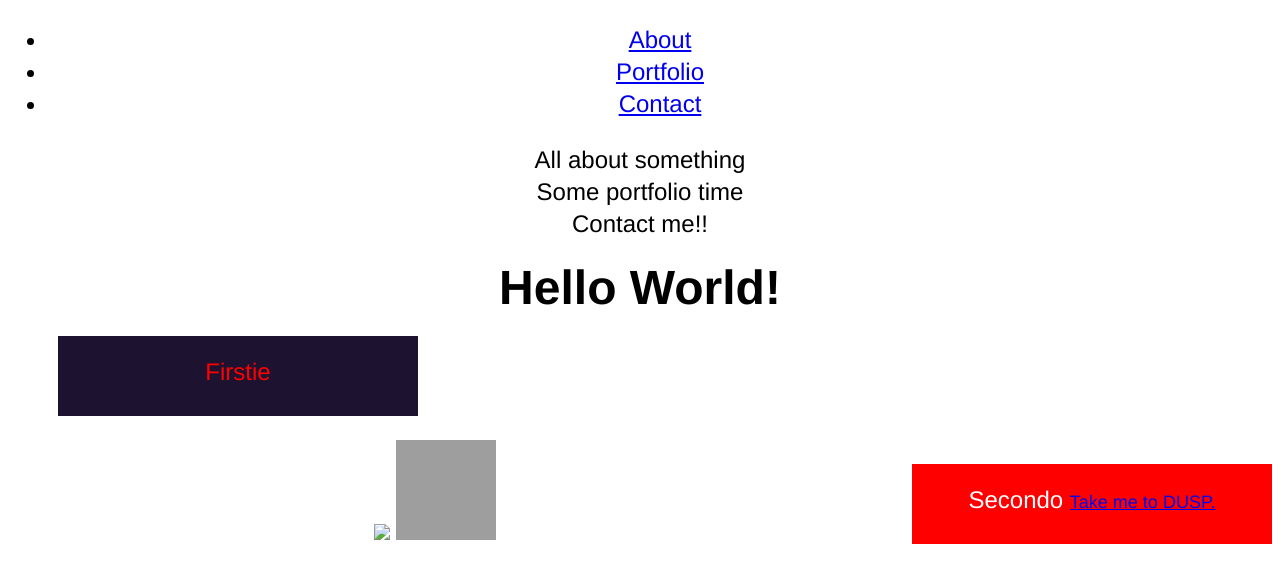
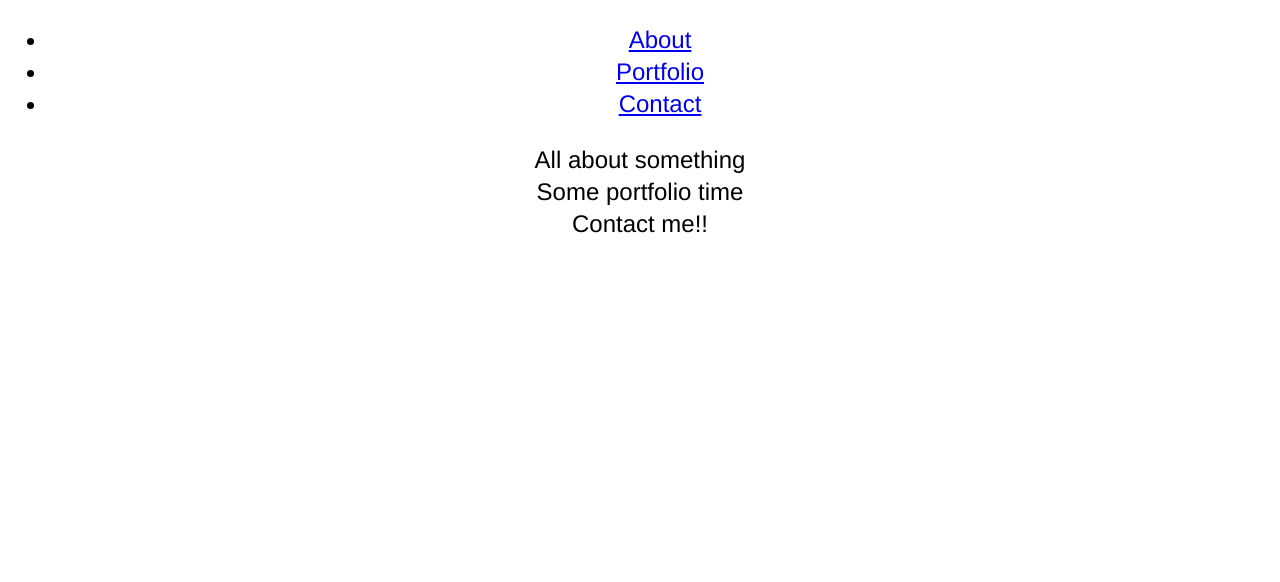
Before and after one commit to hernansud1362/mapearce.github.io, a plain HTML site: page underwater/index.html in a window 1280 px wide. Drawn offline with Linux system fonts and the light colour scheme; files that its build step writes are made by us from their sources; grey boxes are pictures that could not be loaded.

Commit message:
Deleted old text

```diff
--- a/underwater/index.html
+++ b/underwater/index.html
@@ -31,12 +31,6 @@
       Contact me!!
     </div>
 
-    <h1 id="headtext">Hello World!</h1>
-    <div id="main">
-      <p class='paras' id='foo'> Firstie</p>
-      <p class='paras' id='bar'>Secondo <a href="http://dusp.mit.edu" target = "_blank">Take me to DUSP.</a></p>
-      <img src="images/cat.jpg"/>
-      <img src="https://upload.wikimedia.org/wikipedia/commons/0/08/Liberty_Bell_2008.jpg" alt="Liberty Bell" height="100" width="100"/>
-    </div>
+
   </body>
 </html>
```
